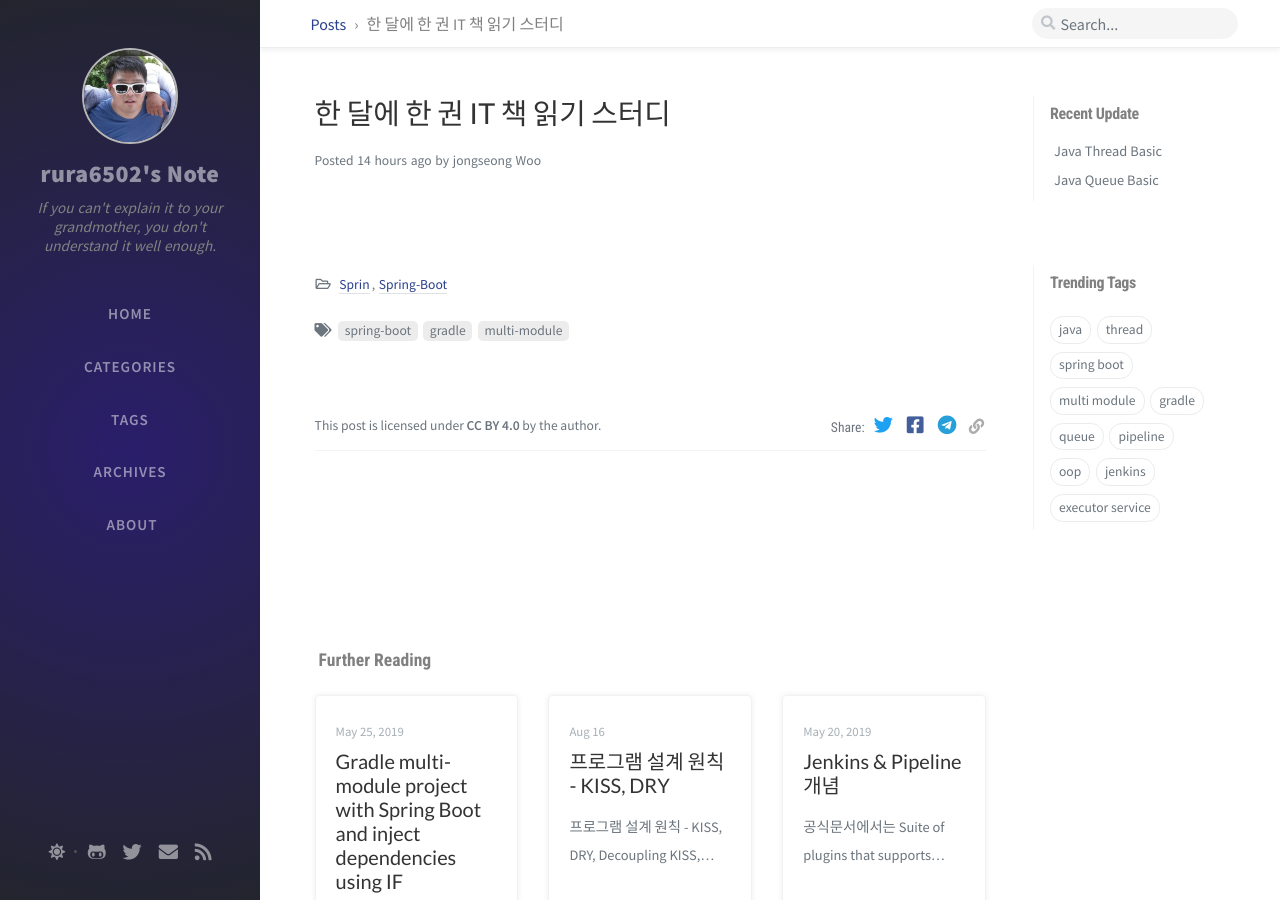
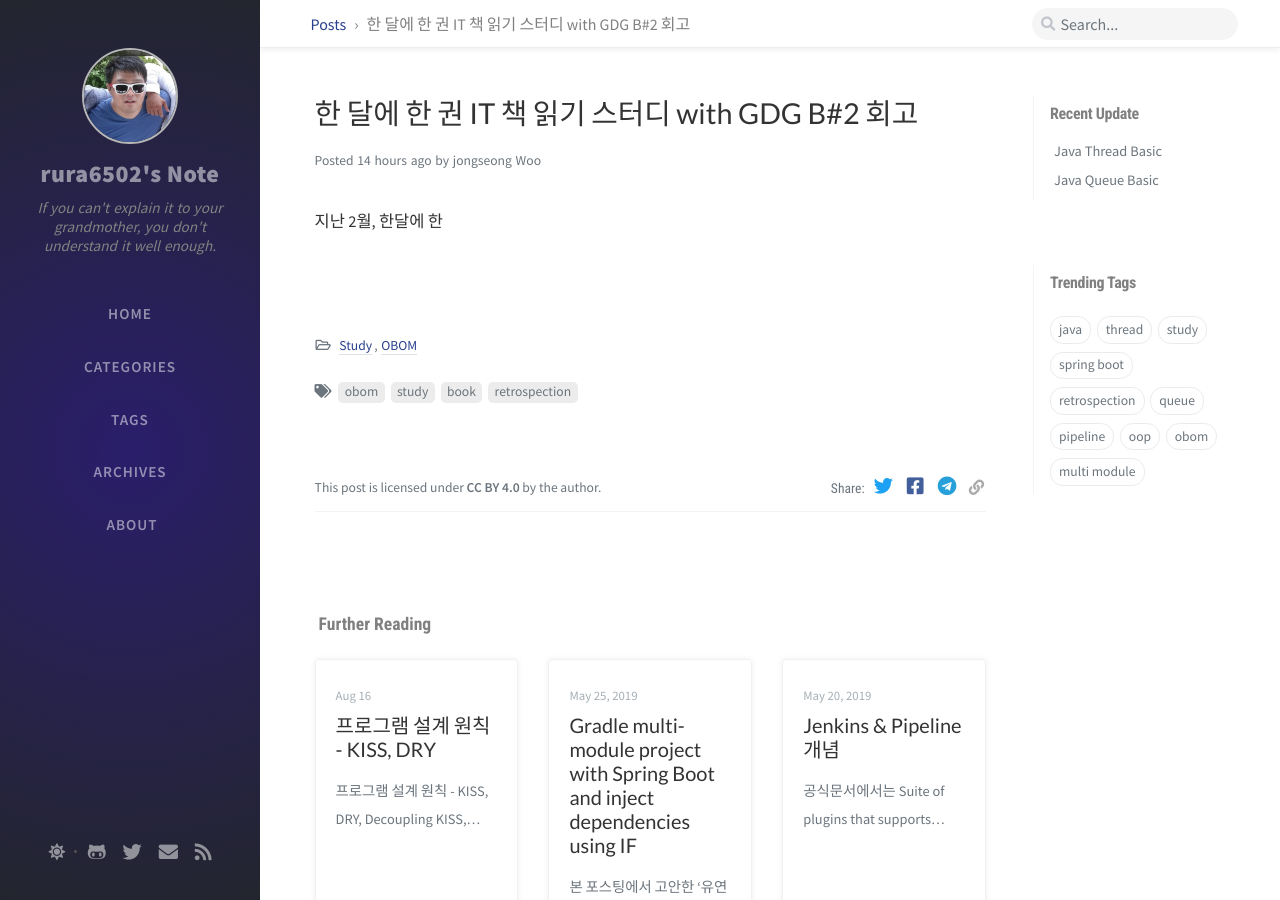
Before and after one commit to rura6502/rura6502.github.io, a Jekyll site: the page built from _posts/2020-09-15-One-IT-Book-In-One-Month-Study-#1.md, in a window 1280 px wide and 900 px high. Built offline with Jekyll 4.4.1, drawn with Linux system fonts in a browser that asks for light colours; nearby versions of some CDN libraries; comment, search, counter and statistics services are not loaded; some of the changed text lies outside the part shown.

Commit message:
_posts/2020-09-15-One-IT-Book-In-One-Month-Study-#1.md updated from https://stackedit.io/

```diff
--- a/_posts/2020-09-15-One-IT-Book-In-One-Month-Study-#1.md
+++ b/_posts/2020-09-15-One-IT-Book-In-One-Month-Study-#1.md
@@ -1,10 +1,12 @@
 ---
 layout: post
-title:  한 달에 한 권 IT 책 읽기 스터디 #2 회고
+title:  한 달에 한 권 IT 책 읽기 스터디  with GDG B#2 회고
 date:  2020-09-15 00:00:00 +0000
-categories: [Sprin, Spring-Boot]
-tags: [spring-boot, gradle, multi-module]
+categories: [Study, OBOM]
+tags: [obom, study, book, retrospection]
 ---
+
+지난 2월, 한달에 한
 <!--stackedit_data:
-eyJoaXN0b3J5IjpbLTEzMjMxOTc0MDRdfQ==
+eyJoaXN0b3J5IjpbLTY5MTg0MzYzNV19
 -->
```
